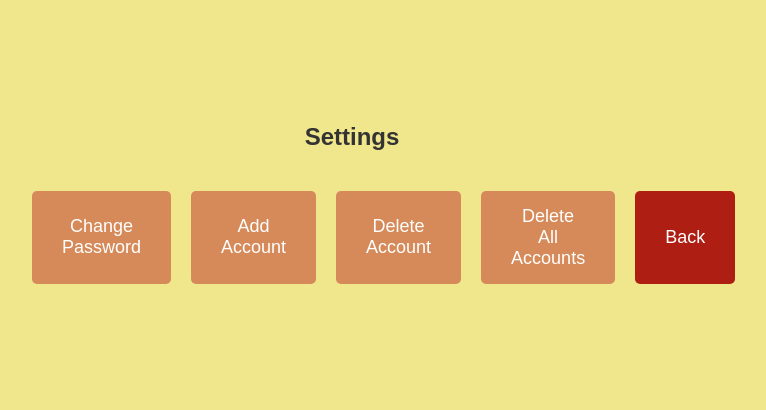
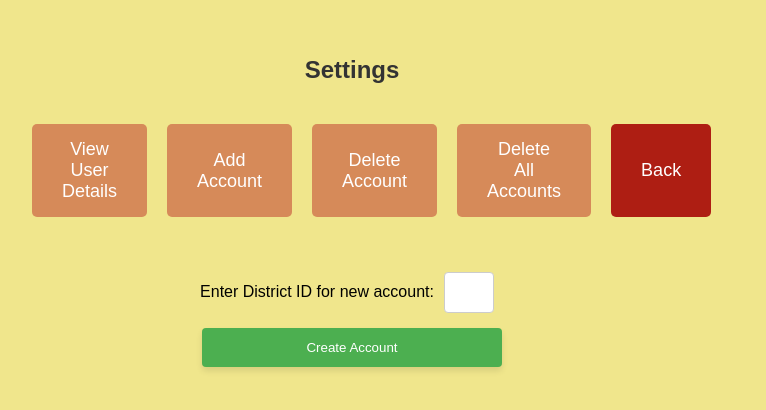
Before and after one commit to cs411-alawini/sp24-cs411-team100-CS411Group100, a React (Create React App) app in the folder Frontend/: page /settings in a window 1280 px wide. Both pictures are taken after a click on the button "Add Account". Shown: the top 410 px of the page, without its empty margins (288-1054 px from the left). Built offline with nearby package versions, Linux system fonts and the light colour scheme.

Commit message:
Add add/delete account

```diff
--- a/Frontend/src/components/Accounts.js
+++ b/Frontend/src/components/Accounts.js
@@ -36,7 +36,7 @@ function Accounts() {
 
   // Handler for clicking an account
   const handleAccountClick = (accountId) => {
-    // Navigate to Dashboard and pass accountId in state (if needed)
+    localStorage.setItem('accountId', accountId);
     navigate('/dashboard', { state: { accountId } });
   };
 
--- /dev/null
+++ b/Frontend/src/components/AddAccountComponent.js
@@ -0,0 +1,87 @@
+import React, { useState } from 'react';
+import '../styles/AddAccountComponent.css'; // Ensure CSS path is correct
+
+function AddAccountComponent() {
+    const [districtId, setDistrictId] = useState('');
+    const [message, setMessage] = useState('');
+    const [isSuccess, setIsSuccess] = useState(true);
+
+    const handleInputChange = (e) => {
+        setDistrictId(e.target.value);
+    };
+
+    const handleSubmit = () => {
+        if (!districtId) {
+            setMessage("Error: District ID is required");
+            setIsSuccess(false);
+            return;
+        }
+
+        const token = localStorage.getItem("token"); // Retrieve token from local storage
+        if (!token) {
+            setMessage("Error: Authentication token not found");
+            setIsSuccess(false);
+            return;
+        }
+
+        const myHeaders = new Headers();
+        myHeaders.append("Content-Type", "application/x-www-form-urlencoded");
+        myHeaders.append("Authorization", `Bearer ${token}`);
+        // Optional: Remove cookie if not needed or manage cookies differently
+        // myHeaders.append("Cookie", "<your_cookie_here>");
+
+        const urlencoded = new URLSearchParams();
+        urlencoded.append("DistrictID", districtId);
+
+        const requestOptions = {
+            method: "POST",
+            headers: myHeaders,
+            body: urlencoded,
+            redirect: "follow"
+        };
+
+        fetch("http://localhost:8000/api/account", requestOptions)
+            .then(response => response.json())
+            .then(result => {
+                if (result.message === "Account created successfully") {
+                    setMessage("Account Created Successfully");
+                    setIsSuccess(true);
+                } else {
+                    throw new Error('Failed to create account');
+                }
+            })
+            .catch(error => {
+                console.error(error);
+                setMessage("Error: Could not create account");
+                setIsSuccess(false);
+            })
+            .finally(() => {
+                setTimeout(() => {
+                    setMessage('');
+                }, 3000);
+            });
+    };
+
+    return (
+        <div className="input-container">
+            <div className="input-row"> {/* Added this container for inline display */}
+                <label htmlFor="districtId">Enter District ID for new account:</label>
+                <input
+                    type="text"
+                    id="districtId"
+                    className="district-input"
+                    value={districtId}
+                    onChange={handleInputChange}
+                />
+            </div>
+            <button onClick={handleSubmit} className="submit-button">Create Account</button>
+            {message && (
+                <div className={`notification ${isSuccess ? '' : 'failure'}`}>
+                    {message}
+                </div>
+            )}
+        </div>
+    );
+}
+
+export default AddAccountComponent;
--- /dev/null
+++ b/Frontend/src/components/DeleteAccountComponent.js
@@ -0,0 +1,41 @@
+import React from 'react';
+import { useNavigate } from 'react-router-dom';
+import '../styles/DeleteAccountComponent.css';
+
+function DeleteAccountComponent({ setShowDeleteAccount }) {
+    const navigate = useNavigate();
+
+    const handleDelete = () => {
+        const token = localStorage.getItem('token');
+        const accountId = localStorage.getItem('accountId');
+        const myHeaders = new Headers();
+        myHeaders.append("Authorization", `Bearer ${token}`);
+        myHeaders.append("Content-Type", "application/json");
+
+        const requestOptions = {
+            method: 'DELETE',
+            headers: myHeaders,
+            redirect: 'follow'
+        };
+
+        fetch(`http://localhost:8000/api/account/${accountId}`, requestOptions)
+            .then(response => response.text())
+            .then(result => {
+                console.log(result);
+                setShowDeleteAccount(false);
+                localStorage.removeItem('accountId');
+                navigate('/accounts');
+            })
+            .catch(error => console.error('Error:', error));
+    };
+
+    return (
+        <div className="delete-container">
+            <p className="confirmation-text">Are you sure you want to delete?</p>
+            <button className="confirm-button yes" onClick={handleDelete}>Yes</button>
+            <button className="confirm-button no" onClick={() => setShowDeleteAccount(false)}>No</button>
+        </div>
+    );
+}
+
+export default DeleteAccountComponent;
--- a/Frontend/src/components/SettingsPage.js
+++ b/Frontend/src/components/SettingsPage.js
@@ -1,24 +1,38 @@
-import React from 'react';
+import React, { useState } from 'react';
 import '../styles/SettingsPage.css';
 import { useNavigate } from 'react-router-dom';
+import AddAccountComponent from './AddAccountComponent';
+import DeleteAccountComponent from './DeleteAccountComponent';
 
 function SettingsPage() {
     const navigate = useNavigate();
+    const [showAddAccount, setShowAddAccount] = useState(false);
+    const [showDeleteAccount, setShowDeleteAccount] = useState(false); // State to control showing the delete confirmation
 
     const handleBack = () => {
-    navigate(-1); // Navigate back to the previous page
+        navigate(-1);
+    };
+
+    const toggleAddAccount = () => {
+        setShowAddAccount(!showAddAccount);
+    };
+
+    const handleDeleteAccountClick = () => {
+        setShowDeleteAccount(true);
     };
 
     return (
         <div className="settings-container">
             <h1 className="settings-title">Settings</h1>
             <div className="settings-button-row">
-        <button className="setting-option" onClick={() => console.log('Change Password API Call')}>Change Password</button>
-        <button className="setting-option" onClick={() => console.log('Add Account API Call')}>Add Account</button>
-        <button className="setting-option" onClick={() => console.log('Delete Account API Call')}>Delete Account</button>
-        <button className="setting-option" onClick={() => console.log('Delete All Accounts API Call')}>Delete All Accounts</button>
+                <button className="setting-option" onClick={() => console.log('View User Details')}>View User Details</button>
+                <button className="setting-option" onClick={toggleAddAccount}>Add Account</button>
+                <button className="setting-option" onClick={handleDeleteAccountClick}>Delete Account</button>
+                <button className="setting-option" onClick={() => console.log('Delete All Accounts')}>Delete All Accounts</button>
                 <button className="setting-option back-to-dashboard" onClick={handleBack}>Back</button>
             </div>
+            {showAddAccount && <AddAccountComponent />}
+            {showDeleteAccount && <DeleteAccountComponent setShowDeleteAccount={setShowDeleteAccount} />}
         </div>
     );
 }
--- /dev/null
+++ b/Frontend/src/styles/AddAccountComponent.css
@@ -0,0 +1,59 @@
+/* Styling for the input container and form elements */
+.input-container {
+    display: flex;
+    flex-direction: column;
+    align-items: center;
+    width: 100%;
+}
+
+/* Input fields, selects, and buttons */
+.input-container input,
+.input-container select,
+.input-container button {
+    padding: 12px;
+    margin-top: 5px;
+    margin-bottom: 10px;
+    width: 100%;
+    border: 1px solid #ccc;
+    border-radius: 4px;
+    box-sizing: border-box;
+    max-width: 50px; /* Ensures form elements do not stretch too wide */
+}
+
+.district-input {
+    margin-left: 10px; /* Adds space between the label and the input */
+}
+
+/* Button styling for form submission */
+.input-container button {
+    background-color: #4CAF50; /* Green button for actions */
+    color: white;
+    cursor: pointer;
+    border: none;
+    max-width: 300px;
+}
+
+/* Notification styling for success and error messages */
+.notification {
+    padding: 10px;
+    margin: 10px auto;
+    background-color: rgba(76, 175, 80, 0.7); /* Default green for success */
+    color: white;
+    width: fit-content;
+    text-align: center;
+    border-radius: 4px;
+    box-shadow: 0 4px 6px rgba(0, 0, 0, 0.1);
+}
+
+.notification.failure {
+    background-color: rgba(244, 67, 54, 0.7); /* Red for failure */
+}
+
+/* Responsive styling for smaller screens */
+@media (max-width: 600px) {
+    .input-container input,
+    .input-container select,
+    .input-container button {
+        width: 100%;
+    }
+}
--- /dev/null
+++ b/Frontend/src/styles/DeleteAccountComponent.css
@@ -0,0 +1,64 @@
+/* DeleteAccountComponent.css */
+
+.delete-container {
+    display: flex;
+    flex-direction: column;
+    align-items: center;
+    justify-content: center;
+    padding: 20px;
+}
+
+.delete-button {
+    background-color: #D68A59;
+    color: white;
+    border: none;
+    border-radius: 5px;
+    padding: 15px 30px;
+    margin: 10px;
+    cursor: pointer;
+    font-size: 18px;
+    text-align: center;
+    transition: background-color 0.3s, transform 0.2s;
+}
+
+.delete-button:hover {
+    transform: translateY(-3px);
+    box-shadow: 0 5px 10px rgba(0,0,0,0.2);
+}
+
+.confirmation-box {
+    display: flex;
+    flex-direction: column;
+    align-items: center;
+}
+
+.confirmation-text {
+    margin-bottom: 20px;
+    font-size: 20px;
+    color: #333;
+}
+
+.confirm-button {
+    border: none;
+    border-radius: 5px;
+    padding: 10px 20px;
+    margin: 5px;
+    cursor: pointer;
+    font-size: 16px;
+    transition: background-color 0.3s, transform 0.2s;
+}
+
+.confirm-button.yes {
+    background-color: #4CAF50;
+    color: white;
+}
+
+.confirm-button.no {
+    background-color: #ae1e13;
+    color: white;
+}
+
+.confirm-button:hover {
+    transform: translateY(-2px);
+    box-shadow: 0 3px 6px rgba(0,0,0,0.2);
+}
--- a/Frontend/src/styles/SettingsPage.css
+++ b/Frontend/src/styles/SettingsPage.css
@@ -4,8 +4,8 @@
   display: flex;
   flex-direction: column;
   align-items: center;
-    justify-content: center;
-    height: 40vh;
+  justify-content: flex-start; /* Changed from center to flex-start */
+  min-height: 40vh; /* Changed from height to min-height */
   padding: 20px;
 }
 
@@ -20,6 +20,7 @@
   display: flex;
   justify-content: space-around;
   width: 55%;
+  margin-bottom: 20px; /* Add margin to maintain spacing */
 }
 
 .setting-option {
@@ -53,3 +54,40 @@
       width: 80%;
   }
 }
+
+.label {
+  margin-right: 10px;
+}
+
+.input-container {
+  margin-top: 20px;
+}
+
+.district-input {
+  padding: 8px;
+  margin-right: 10px;
+  border-radius: 4px;
+  border: 1px solid #ccc;
+}
+
+.submit-button {
+  padding: 8px 16px;
+  background-color: rgba(76, 175, 80, 0.7); /* Green color for successful notification */
+  color: white;
+  width: fit-content; /* Set width to fit the content */
+  text-align: center;
+  border-radius: 4px;
+  box-shadow: 0 4px 6px rgba(0, 0, 0, 0.1);
+}
+
+.submit-button:hover {
+  background-color: #45a049;
+}
+
+.success-message {
+  color: white;
+  background-color: green;
+  padding: 10px;
+  margin-top: 10px;
+  border-radius: 5px;
+}
```
Lines whose indentation alone changed are shown as unchanged.
